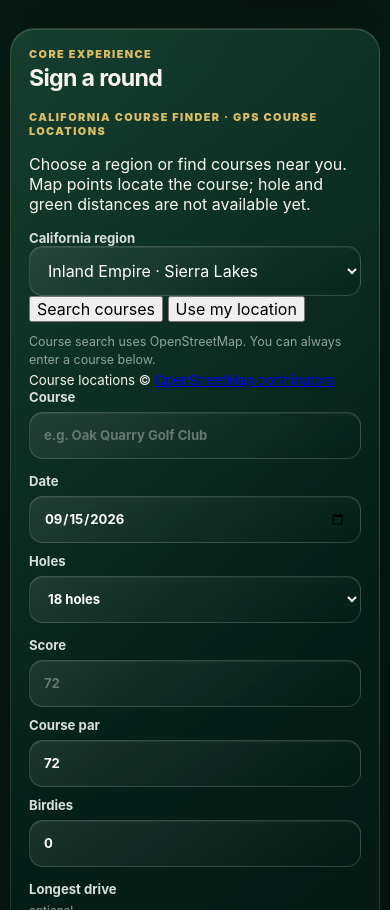
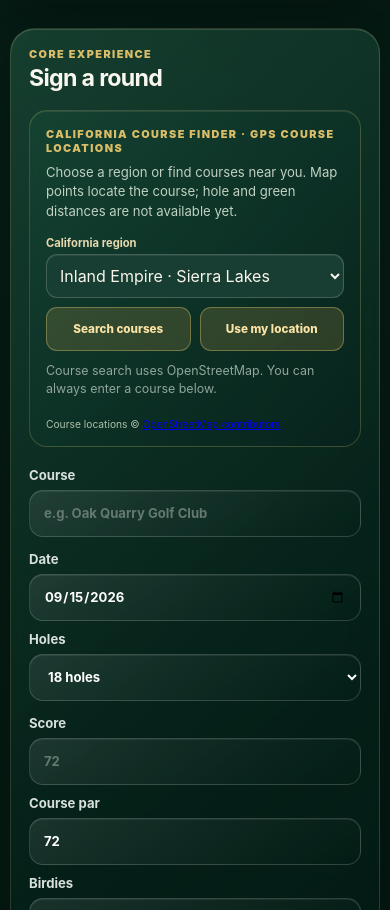
Before and after one commit to ricbkewl/parfolio-mini, a website built with Vite: page index.html in a window 390 px wide. Shown: the part 1966-2876 px from the top of the page. Built offline with nearby package versions, Linux system fonts and the light colour scheme.

Commit message:
Style mobile California course search controls

```diff
--- a/src/styles.css
+++ b/src/styles.css
@@ -132,3 +132,19 @@ input,select{background:linear-gradient(145deg,rgba(255,255,255,.085),rgba(1,31,
 @media(max-width:450px){.record-card{padding:17px}.credential-score{gap:11px;padding:12px}.credential-medallion{width:105px;height:105px;border-width:5px}.credential-medallion strong{font-size:2.5rem}.credential-stats b{font-size:.95rem}.credential-stats small{font-size:.46rem}.credential-status{font-size:.56rem}.credential-wallet{flex-wrap:wrap}}
 
 .proof-details{margin-top:12px;border-top:1px solid rgba(255,255,255,.09);padding-top:10px;color:#b6cbb9;font-size:.7rem}.proof-details summary{cursor:pointer;font-weight:800;color:#e6d399}.proof-details pre{white-space:pre-wrap;overflow-wrap:anywhere;line-height:1.5;font-size:.63rem;color:#a9bdb0;padding:12px;border-radius:12px;background:rgba(0,0,0,.22)}
+
+.ca-course-finder{margin:0 0 20px;padding:16px;border:1px solid rgba(234,206,115,.21);border-radius:18px;background:linear-gradient(130deg,rgba(25,87,65,.29),rgba(8,33,28,.47));box-shadow:inset 0 1px rgba(255,255,255,.09)}
+.course-finder-note{color:#c0d1c2;font-size:.82rem;line-height:1.5;margin:8px 0 14px}
+.course-finder-controls{display:grid;grid-template-columns:minmax(0,1fr) auto auto;gap:9px;align-items:end}
+.course-finder-controls label{grid-column:1/-1;color:#e7d8af;font-size:.7rem;font-weight:700;margin-bottom:-5px}
+.course-finder-controls select{min-width:0;width:100%;min-height:44px;border:1px solid rgba(255,255,255,.18);border-radius:11px;background:#183d32;color:#f9f6ec;padding:9px;font:inherit}
+.course-finder-controls button,.course-result-actions button,.course-result-actions a{min-height:44px;border:1px solid rgba(234,206,115,.36);border-radius:11px;background:rgba(213,174,82,.18);color:#fae3a5;font:inherit;font-size:.73rem;font-weight:800;padding:8px 11px;cursor:pointer;text-align:center}
+.course-finder-controls button:disabled{opacity:.55;cursor:wait}
+.course-finder-controls button:focus-visible,.course-result-actions button:focus-visible,.course-result-actions a:focus-visible,.course-finder-controls select:focus-visible{outline:2px solid #f3d77f;outline-offset:2px}
+.course-results{display:grid;gap:9px;max-height:360px;overflow-y:auto;margin-top:9px}
+.course-result{display:flex;align-items:center;justify-content:space-between;gap:12px;padding:11px;border:1px solid rgba(255,255,255,.11);border-radius:13px;background:rgba(0,0,0,.17)}
+.course-result b{display:block;color:#f6f3e8;font-size:.8rem}.course-result small{display:block;color:#b5cbbb;font-size:.65rem;margin-top:4px}
+.course-result-actions{display:flex;gap:6px;flex-shrink:0}.course-result-actions a{text-decoration:none}
+.course-attribution{display:block;margin-top:11px;font-size:.64rem;color:#adc1ad}
+@media(max-width:650px){.course-finder-controls{grid-template-columns:repeat(2,minmax(0,1fr))}.course-finder-controls select{grid-column:1/-1}.course-finder-controls button{width:100%}}
+@media(max-width:380px){.course-result{align-items:flex-start;flex-direction:column}.course-result-actions{width:100%}.course-result-actions button,.course-result-actions a{flex:1}}
```
